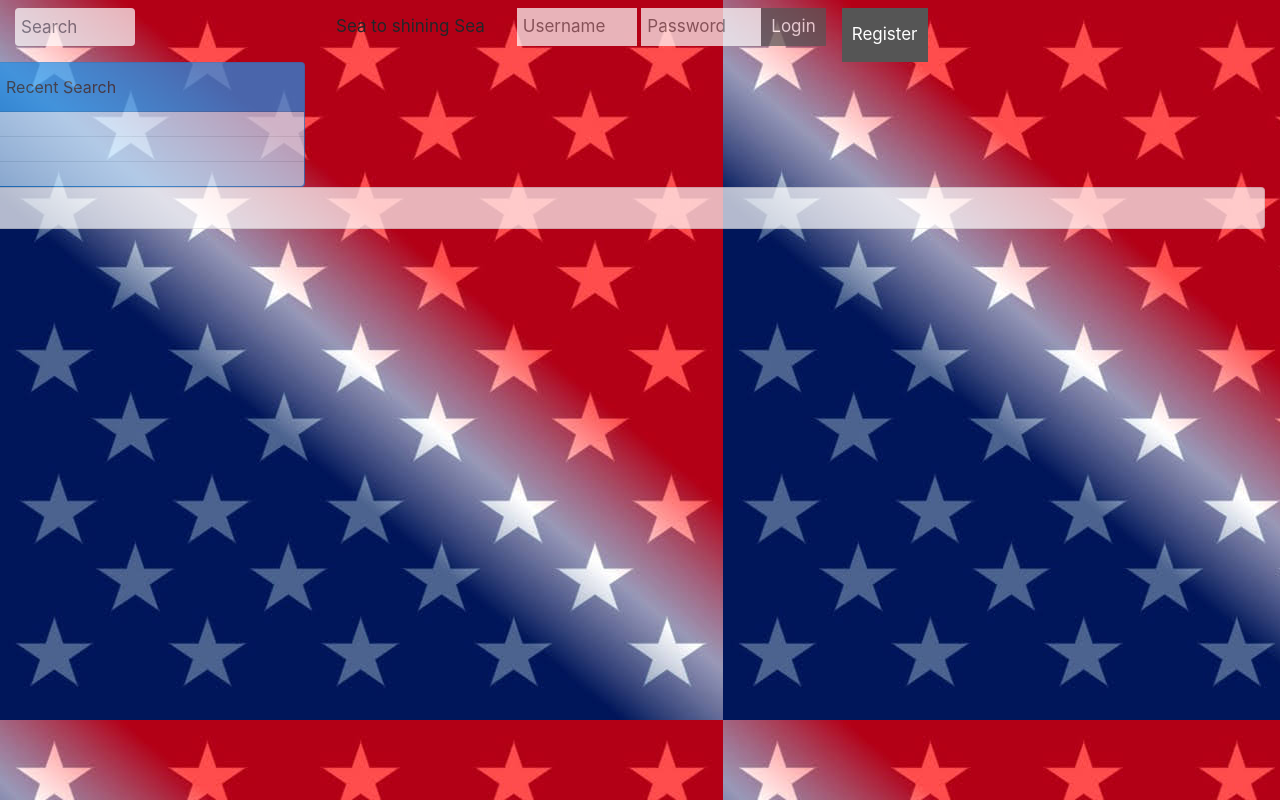
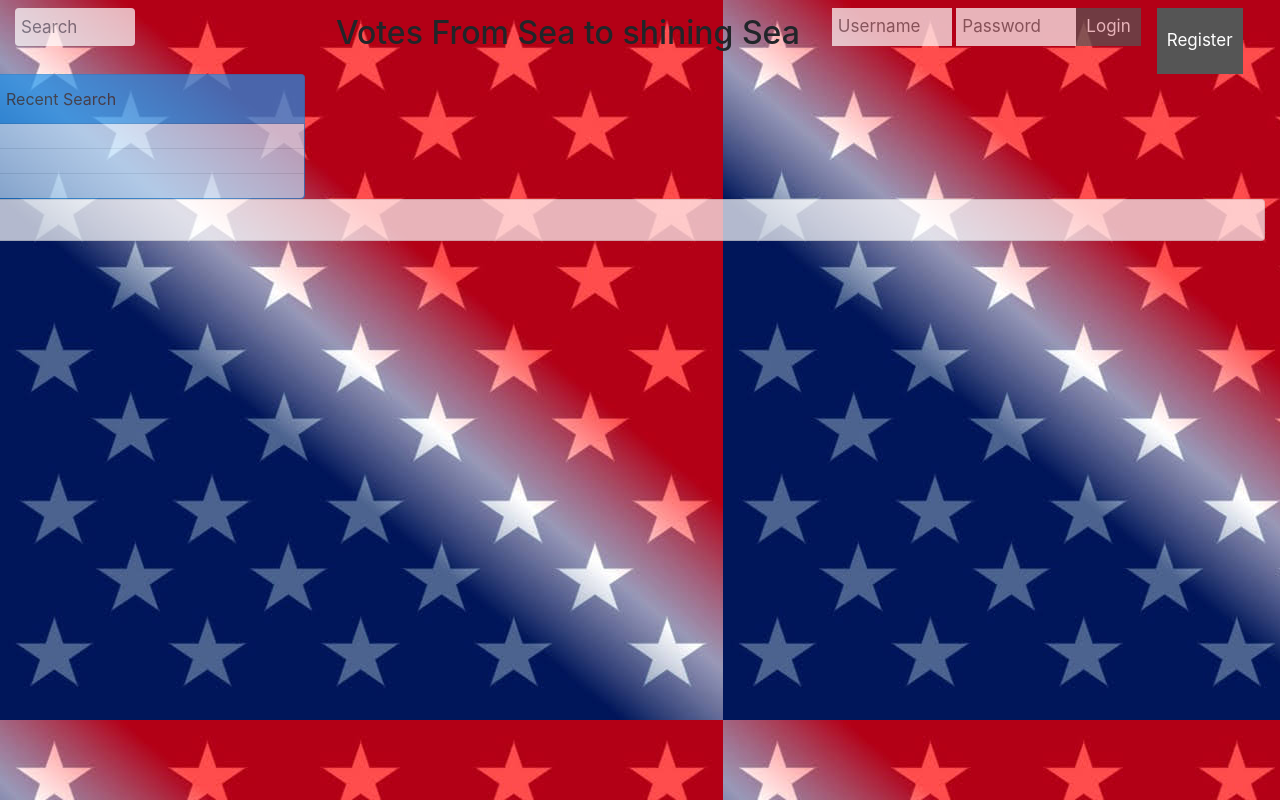
Before and after one commit to jmerges/County-Election-Results-Project, a plain HTML site: page views/homepage.html in a window 1280 px wide. Drawn offline with nearby package versions, Linux system fonts and the light colour scheme.

Commit message:
change title

```diff
--- a/views/homepage.html
+++ b/views/homepage.html
@@ -27,7 +27,7 @@
 
 
         <div class="navbar-header">
-          <a class="navbar-brand">Sea to shining Sea</a>
+          <a class="navbar-brand"> <h2>Votes From Sea to shining Sea</h2></a>
         </div>
 
 
```
